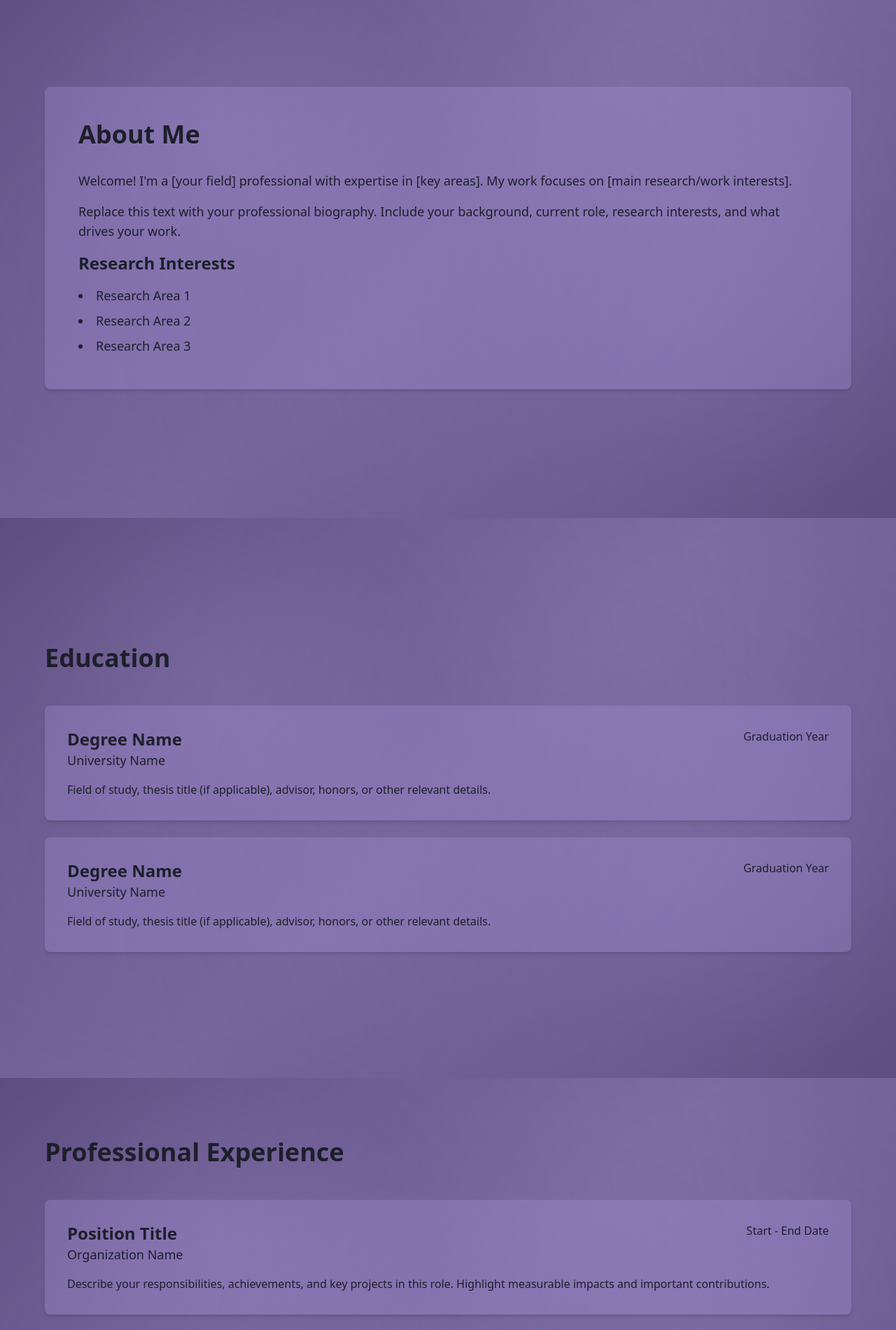
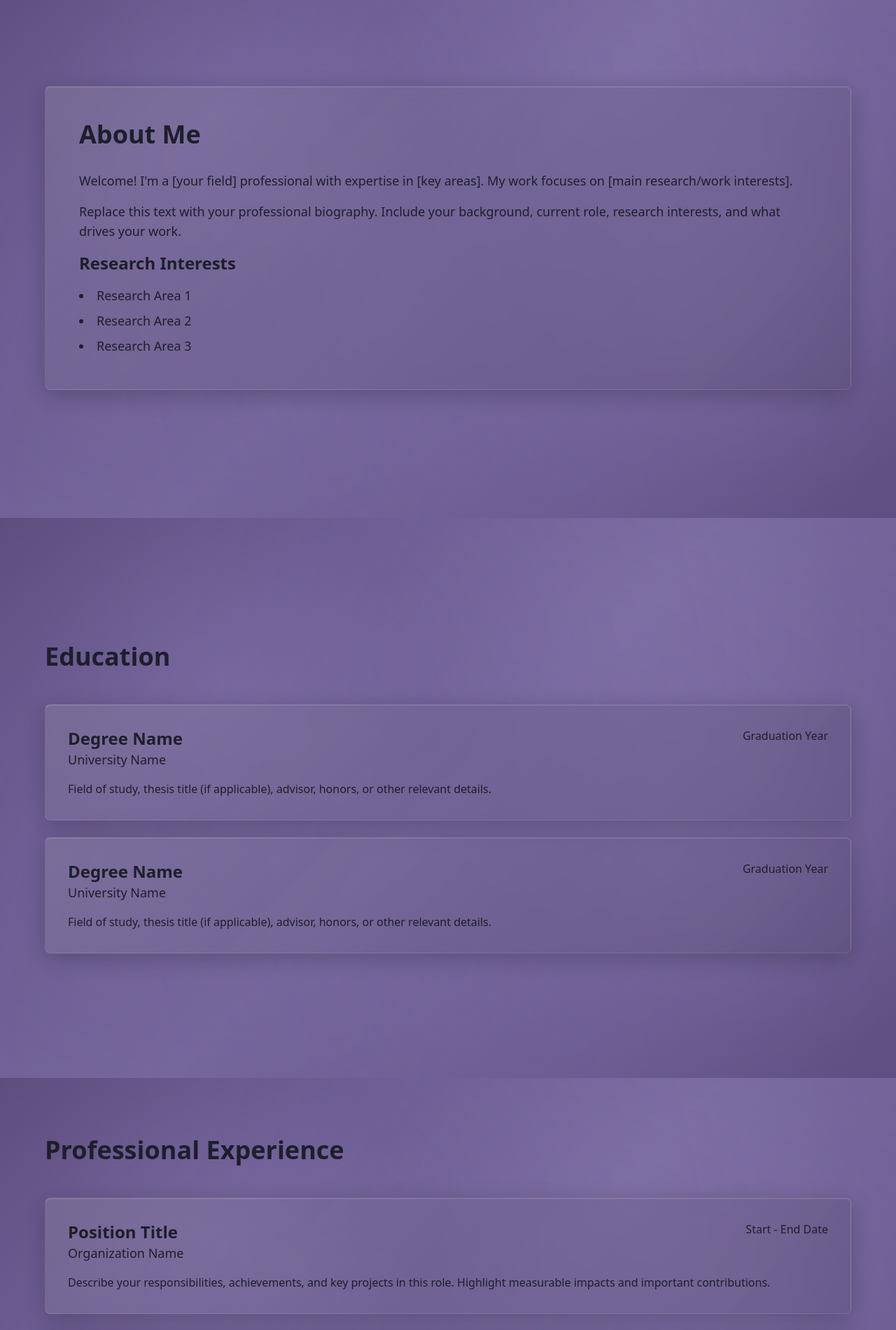
Before and after one commit to zofiakowalska/PersonalWeb, a React (Vite) app: page / in a window 1280 px wide. Shown: the part 860-2760 px from the top of the page at 70% size. Built offline with nearby package versions, Linux system fonts and the light colour scheme.

Commit message:
Update boxes to #5f5773 with 15% opacity and add glassmorphism effect with corner highlights

```diff
--- a/src/App.jsx
+++ b/src/App.jsx
@@ -127,7 +127,13 @@ export default function PersonalWebsite() {
       {/* About Section */}
       <section id="about" className="min-h-screen flex items-center px-6 py-20">
         <div className="max-w-6xl mx-auto w-full">
-          <div className="rounded-lg shadow-md p-8 md:p-12" style={{ backgroundColor: 'rgba(170, 149, 220, 0.3)' }}>
+          <div className="rounded-lg shadow-md p-8 md:p-12" style={{
+          backgroundColor: 'rgba(95, 87, 115, 0.15)',
+          backdropFilter: 'blur(10px)',
+          border: '1px solid rgba(255, 255, 255, 0.1)',
+          boxShadow: '0 8px 32px 0 rgba(0, 0, 0, 0.2), inset 0 1px 1px 0 rgba(255, 255, 255, 0.15)',
+          backgroundImage: 'linear-gradient(135deg, rgba(255, 255, 255, 0.1) 0%, transparent 50%, rgba(0, 0, 0, 0.05) 100%)'
+        }}>
             <h2 className="text-4xl font-bold mb-8" style={{ color: '#1d1f2b' }}>About Me</h2>
             <div className="prose max-w-none space-y-4 text-lg" style={{ color: '#1d1f2b' }}>
               <p>
@@ -155,7 +161,13 @@ export default function PersonalWebsite() {
           <h2 className="text-4xl font-bold mb-12" style={{ color: '#1d1f2b' }}>Education</h2>
           <div className="space-y-6">
             {[1, 2].map((i) => (
-              <div key={i} className="rounded-lg shadow-md p-8" style={{ backgroundColor: 'rgba(170, 149, 220, 0.3)' }}>
+              <div key={i} className="rounded-lg shadow-md p-8" style={{
+          backgroundColor: 'rgba(95, 87, 115, 0.15)',
+          backdropFilter: 'blur(10px)',
+          border: '1px solid rgba(255, 255, 255, 0.1)',
+          boxShadow: '0 8px 32px 0 rgba(0, 0, 0, 0.2), inset 0 1px 1px 0 rgba(255, 255, 255, 0.15)',
+          backgroundImage: 'linear-gradient(135deg, rgba(255, 255, 255, 0.1) 0%, transparent 50%, rgba(0, 0, 0, 0.05) 100%)'
+        }}>
                 <div className="flex flex-col md:flex-row md:justify-between md:items-start gap-2 mb-4">
                   <div>
                     <h3 className="text-2xl font-bold" style={{ color: '#1d1f2b' }}>Degree Name</h3>
@@ -178,7 +190,13 @@ export default function PersonalWebsite() {
           <h2 className="text-4xl font-bold mb-12" style={{ color: '#1d1f2b' }}>Professional Experience</h2>
           <div className="space-y-6">
             {[1, 2, 3].map((i) => (
-              <div key={i} className="rounded-lg shadow-md p-8" style={{ backgroundColor: 'rgba(170, 149, 220, 0.3)' }}>
+              <div key={i} className="rounded-lg shadow-md p-8" style={{
+          backgroundColor: 'rgba(95, 87, 115, 0.15)',
+          backdropFilter: 'blur(10px)',
+          border: '1px solid rgba(255, 255, 255, 0.1)',
+          boxShadow: '0 8px 32px 0 rgba(0, 0, 0, 0.2), inset 0 1px 1px 0 rgba(255, 255, 255, 0.15)',
+          backgroundImage: 'linear-gradient(135deg, rgba(255, 255, 255, 0.1) 0%, transparent 50%, rgba(0, 0, 0, 0.05) 100%)'
+        }}>
                 <div className="flex flex-col md:flex-row md:justify-between md:items-start gap-2 mb-4">
                   <div>
                     <h3 className="text-2xl font-bold" style={{ color: '#1d1f2b' }}>Position Title</h3>
@@ -200,7 +218,13 @@ export default function PersonalWebsite() {
       <section id="skills" className="min-h-screen flex items-center px-6 py-20">
         <div className="max-w-6xl mx-auto w-full">
           <h2 className="text-4xl font-bold mb-12" style={{ color: '#1d1f2b' }}>Skills</h2>
-          <div className="rounded-lg shadow-md p-8" style={{ backgroundColor: 'rgba(170, 149, 220, 0.3)' }}>
+          <div className="rounded-lg shadow-md p-8" style={{
+          backgroundColor: 'rgba(95, 87, 115, 0.15)',
+          backdropFilter: 'blur(10px)',
+          border: '1px solid rgba(255, 255, 255, 0.1)',
+          boxShadow: '0 8px 32px 0 rgba(0, 0, 0, 0.2), inset 0 1px 1px 0 rgba(255, 255, 255, 0.15)',
+          backgroundImage: 'linear-gradient(135deg, rgba(255, 255, 255, 0.1) 0%, transparent 50%, rgba(0, 0, 0, 0.05) 100%)'
+        }}>
             <div className="grid grid-cols-1 md:grid-cols-2 lg:grid-cols-3 gap-6">
               {['Skill Category 1', 'Skill Category 2', 'Skill Category 3'].map((category, i) => (
                 <div key={i}>
@@ -223,7 +247,13 @@ export default function PersonalWebsite() {
           <h2 className="text-4xl font-bold mb-12" style={{ color: '#1d1f2b' }}>Academic Works</h2>
           <div className="space-y-6">
             {[1, 2, 3].map((i) => (
-              <div key={i} className="rounded-lg shadow-md p-8" style={{ backgroundColor: 'rgba(170, 149, 220, 0.3)' }}>
+              <div key={i} className="rounded-lg shadow-md p-8" style={{
+          backgroundColor: 'rgba(95, 87, 115, 0.15)',
+          backdropFilter: 'blur(10px)',
+          border: '1px solid rgba(255, 255, 255, 0.1)',
+          boxShadow: '0 8px 32px 0 rgba(0, 0, 0, 0.2), inset 0 1px 1px 0 rgba(255, 255, 255, 0.15)',
+          backgroundImage: 'linear-gradient(135deg, rgba(255, 255, 255, 0.1) 0%, transparent 50%, rgba(0, 0, 0, 0.05) 100%)'
+        }}>
                 <h3 className="text-xl font-bold mb-2" style={{ color: '#1d1f2b' }}>
                   "Publication Title Goes Here"
                 </h3>
@@ -250,7 +280,13 @@ export default function PersonalWebsite() {
           <h2 className="text-4xl font-bold mb-12" style={{ color: '#1d1f2b' }}>Leadership Initiatives</h2>
           <div className="space-y-6">
             {[1, 2].map((i) => (
-              <div key={i} className="rounded-lg shadow-md p-8" style={{ backgroundColor: 'rgba(170, 149, 220, 0.3)' }}>
+              <div key={i} className="rounded-lg shadow-md p-8" style={{
+          backgroundColor: 'rgba(95, 87, 115, 0.15)',
+          backdropFilter: 'blur(10px)',
+          border: '1px solid rgba(255, 255, 255, 0.1)',
+          boxShadow: '0 8px 32px 0 rgba(0, 0, 0, 0.2), inset 0 1px 1px 0 rgba(255, 255, 255, 0.15)',
+          backgroundImage: 'linear-gradient(135deg, rgba(255, 255, 255, 0.1) 0%, transparent 50%, rgba(0, 0, 0, 0.05) 100%)'
+        }}>
                 <div className="flex flex-col md:flex-row md:justify-between md:items-start gap-2 mb-4">
                   <div>
                     <h3 className="text-2xl font-bold" style={{ color: '#1d1f2b' }}>Leadership Role / Initiative</h3>
@@ -270,7 +306,13 @@ export default function PersonalWebsite() {
       {/* CV Section */}
       <section id="cv" className="min-h-screen flex items-center px-6 py-20">
         <div className="max-w-6xl mx-auto w-full">
-          <div className="rounded-lg shadow-md p-8 md:p-12 text-center" style={{ backgroundColor: 'rgba(170, 149, 220, 0.3)' }}>
+          <div className="rounded-lg shadow-md p-8 md:p-12 text-center" style={{
+          backgroundColor: 'rgba(95, 87, 115, 0.15)',
+          backdropFilter: 'blur(10px)',
+          border: '1px solid rgba(255, 255, 255, 0.1)',
+          boxShadow: '0 8px 32px 0 rgba(0, 0, 0, 0.2), inset 0 1px 1px 0 rgba(255, 255, 255, 0.15)',
+          backgroundImage: 'linear-gradient(135deg, rgba(255, 255, 255, 0.1) 0%, transparent 50%, rgba(0, 0, 0, 0.05) 100%)'
+        }}>
             <h2 className="text-4xl font-bold mb-6" style={{ color: '#1d1f2b' }}>Curriculum Vitae</h2>
             <p className="text-lg mb-8" style={{ color: '#1d1f2b' }}>
               Download my complete CV to view my full academic and professional background.
@@ -291,7 +333,13 @@ export default function PersonalWebsite() {
       {/* Contact Section */}
       <section id="contact" className="min-h-screen flex items-center px-6 py-20">
         <div className="max-w-6xl mx-auto w-full">
-          <div className="rounded-lg shadow-md p-8 md:p-12" style={{ backgroundColor: 'rgba(170, 149, 220, 0.3)' }}>
+          <div className="rounded-lg shadow-md p-8 md:p-12" style={{
+          backgroundColor: 'rgba(95, 87, 115, 0.15)',
+          backdropFilter: 'blur(10px)',
+          border: '1px solid rgba(255, 255, 255, 0.1)',
+          boxShadow: '0 8px 32px 0 rgba(0, 0, 0, 0.2), inset 0 1px 1px 0 rgba(255, 255, 255, 0.15)',
+          backgroundImage: 'linear-gradient(135deg, rgba(255, 255, 255, 0.1) 0%, transparent 50%, rgba(0, 0, 0, 0.05) 100%)'
+        }}>
             <h2 className="text-4xl font-bold mb-8 text-center" style={{ color: '#1d1f2b' }}>Get In Touch</h2>
             <div className="max-w-2xl mx-auto space-y-6">
               <div className="flex items-center gap-4 justify-center">
```
